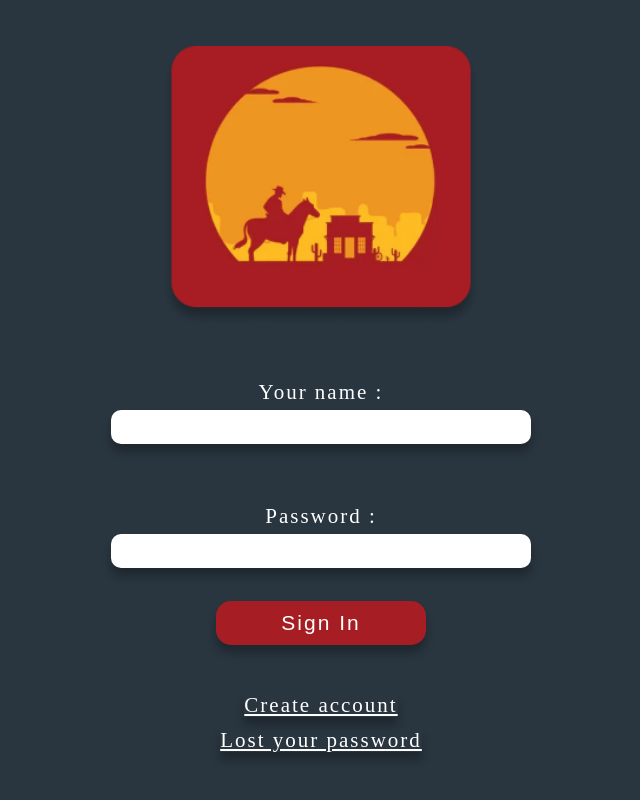
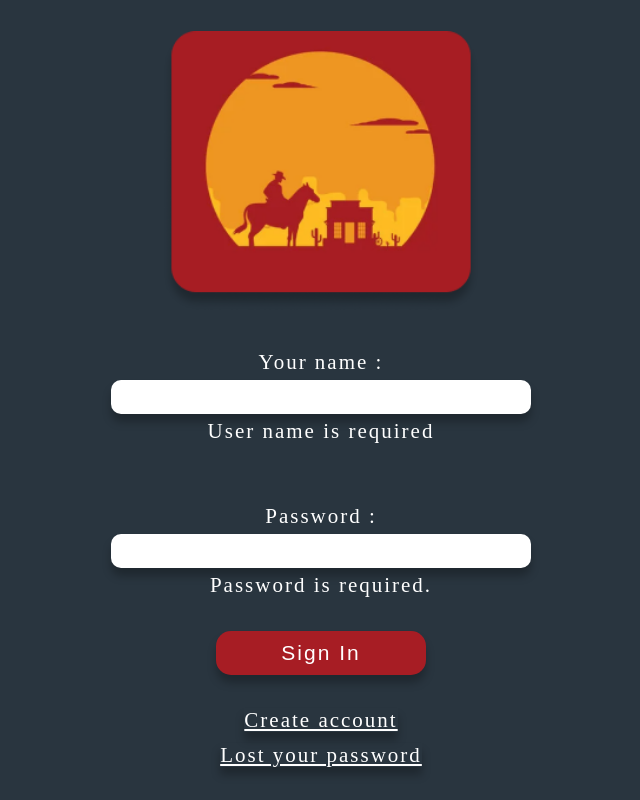
Before and after one commit to Coder269/farwest-angular, an Angular app: page /login in a window 1280 px wide. Shown: the whole page, without its empty margins (319-959 px from the left). Built offline with nearby package versions, Linux system fonts and the light colour scheme; a web font is replaced by a local one.

Commit message:
Fixed small stuff in login!

```diff
--- a/src/app/components/login/login.component.html
+++ b/src/app/components/login/login.component.html
@@ -7,7 +7,7 @@
     <fieldset>
       <label for="userName">Your name : </label>
       <input id="userName" type="text" formControlName="username" />
-      <div *ngIf="loginForm.controls.username.errors && submited">
+      <div *ngIf="loginForm.controls.username.errors">
         <span *ngIf="loginForm.controls.username.errors?.['required']"
           >User name is required</span
         >
@@ -16,7 +16,7 @@
     <fieldset>
       <label for="password">Password : </label>
       <input type="password" id="password" formControlName="password" />
-      <div *ngIf="loginForm.controls.password.errors && submited">
+      <div *ngIf="loginForm.controls.password.errors">
         <span *ngIf="loginForm.controls.password.errors?.['required']"
           >Password is required.</span
         >
--- a/src/app/components/login/login.component.ts
+++ b/src/app/components/login/login.component.ts
@@ -1,3 +1,4 @@
+import { DeclarationListEmitMode } from '@angular/compiler';
 import { Component } from '@angular/core';
 import { FormBuilder, Validators } from '@angular/forms';
 import { Router } from '@angular/router';
@@ -27,9 +28,11 @@ export class LoginComponent {
 
   public onSubmit(event: Event) {
     event.preventDefault();
-    this.isLoading = true;
-    this.submited = true;
-    setTimeout(() => this.loginIn(), 3000);
+    if (this.loginForm.valid) {
+      this.isLoading = true;
+      this.submited = true;
+      setTimeout(() => this.loginIn(), 3000);
+    }
   }
 
   loginIn() {
```
